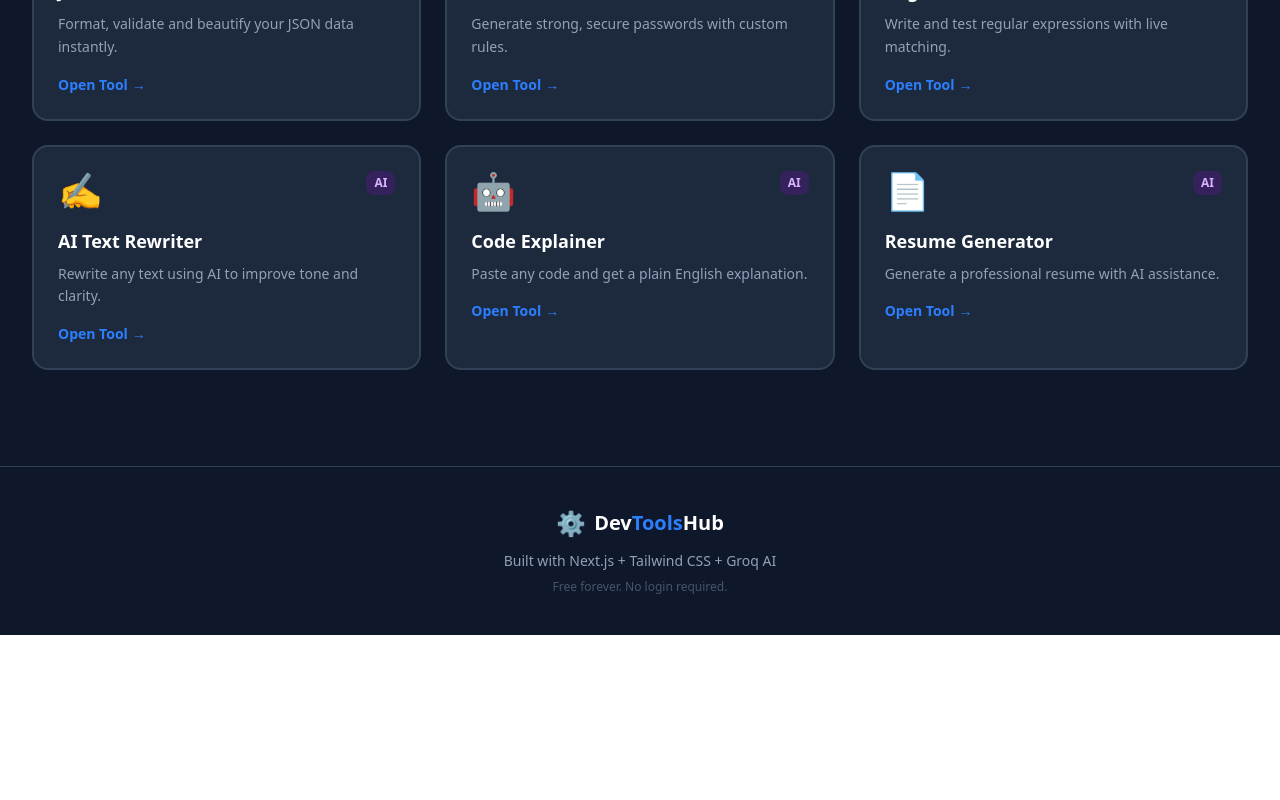
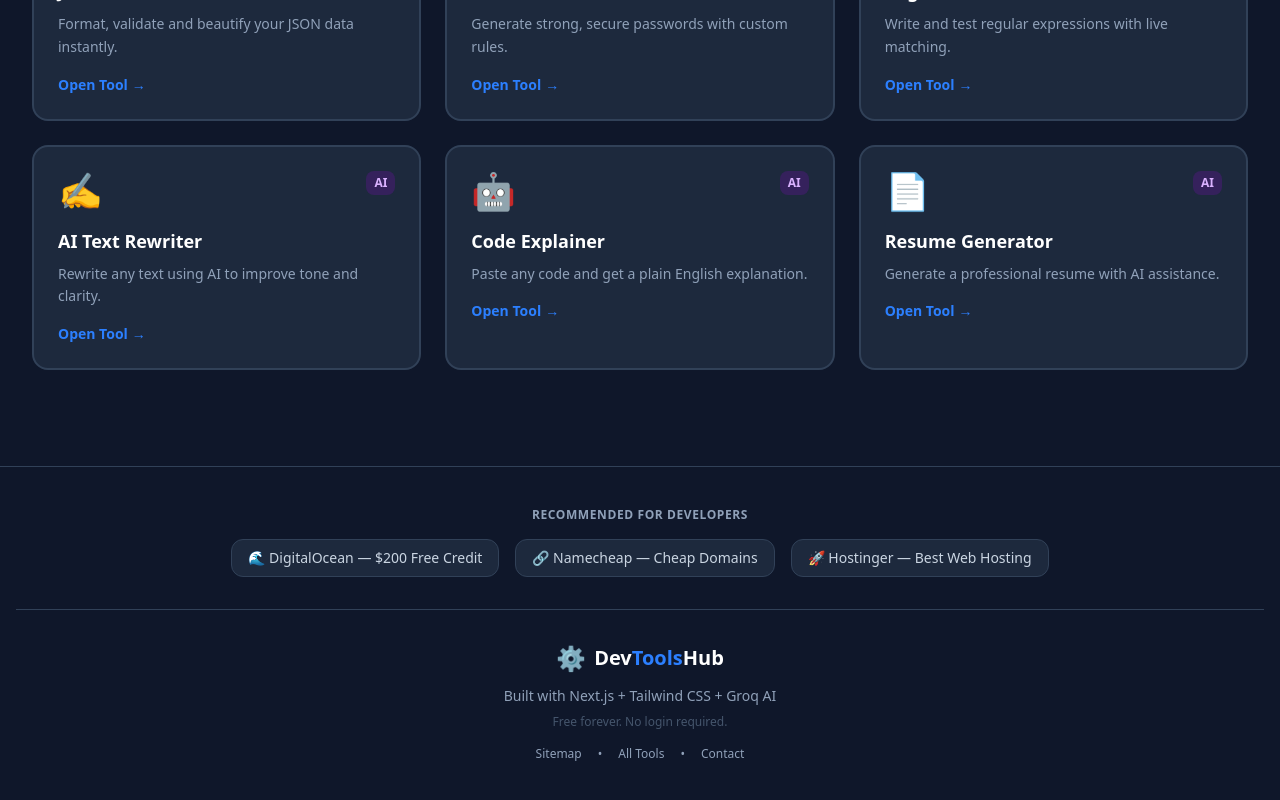
Before and after one commit to Uzair686/dev-tools-hub-frontend, a Next.js app: page / in a window 1280 px wide. Shown: the part 1035-1835 px from the top of the page. Before the commit the page ends 1670 px from the top, so only its background shows below. Built offline with nearby package versions, Linux system fonts and the light colour scheme.

Commit message:
Add SEO metadata, sitemap and robots.txt

```diff
--- a/src/app/page.tsx
+++ b/src/app/page.tsx
@@ -177,8 +177,7 @@ export default function Home() {
               <button
                 key={tag}
                 onClick={() => setActiveTag(tag)}
-                className={`px-4 py-2 rounded-xl text-sm font-semibold transition-all ${
-                  activeTag === tag
+                className={`px-4 py-2 rounded-xl text-sm font-semibold transition-all ${activeTag === tag
                     ? "bg-blue-500 text-white shadow-lg shadow-blue-500/20"
                     : "bg-white dark:bg-slate-800 text-slate-600 dark:text-slate-300 border border-slate-200 dark:border-slate-700 hover:border-blue-400"
                   }`}
@@ -232,7 +231,43 @@ export default function Home() {
 
       {/* Footer */}
       <footer className="border-t border-slate-200 dark:border-slate-700 py-10">
-        <div className="max-w-7xl mx-auto px-4 text-center">
+        <div className="max-w-7xl mx-auto px-4">
+
+          {/* Sponsored Section */}
+          <div className="text-center mb-8">
+            <p className="text-xs font-semibold text-slate-400 uppercase tracking-wider mb-4">
+              Recommended for Developers
+            </p>
+            <div className="flex flex-wrap justify-center gap-4">
+              <a
+                href="https://www.digitalocean.com/?refcode=https://m.do.co/c/ee6ae3a7358a"
+                target="_blank"
+                rel="noopener noreferrer"
+                className="flex items-center gap-2 px-4 py-2 rounded-xl bg-white dark:bg-slate-800 border border-slate-200 dark:border-slate-700 hover:border-blue-400 transition-all text-sm font-medium text-slate-700 dark:text-slate-300 hover:-translate-y-0.5"
+              >
+                🌊 DigitalOcean — $200 Free Credit
+              </a>
+              <a
+                href="https://www.namecheap.com/?aff=YOUR_AFF_ID"
+                target="_blank"
+                rel="noopener noreferrer"
+                className="flex items-center gap-2 px-4 py-2 rounded-xl bg-white dark:bg-slate-800 border border-slate-200 dark:border-slate-700 hover:border-blue-400 transition-all text-sm font-medium text-slate-700 dark:text-slate-300 hover:-translate-y-0.5"
+              >
+                🔗 Namecheap — Cheap Domains
+              </a>
+              <a
+                href="https://www.hostinger.com/affiliates"
+                target="_blank"
+                rel="noopener noreferrer"
+                className="flex items-center gap-2 px-4 py-2 rounded-xl bg-white dark:bg-slate-800 border border-slate-200 dark:border-slate-700 hover:border-blue-400 transition-all text-sm font-medium text-slate-700 dark:text-slate-300 hover:-translate-y-0.5"
+              >
+                🚀 Hostinger — Best Web Hosting
+              </a>
+            </div>
+          </div>
+
+          {/* Divider */}
+          <div className="border-t border-slate-200 dark:border-slate-700 pt-8 text-center">
             <div className="flex items-center justify-center gap-2 mb-3">
               <span className="text-2xl">⚙️</span>
               <span className="font-bold text-xl text-slate-900 dark:text-white">
@@ -245,6 +280,15 @@ export default function Home() {
             <p className="text-slate-400 dark:text-slate-600 text-xs mt-2">
               Free forever. No login required.
             </p>
+            <div className="flex justify-center gap-4 mt-4 text-xs text-slate-400">
+              <a href="/sitemap.xml" className="hover:text-blue-500 transition-colors">Sitemap</a>
+              <span>•</span>
+              <a href="/#tools" className="hover:text-blue-500 transition-colors">All Tools</a>
+              <span>•</span>
+              <a href="mailto:uzairchohan686@gmail.com" className="hover:text-blue-500 transition-colors">Contact</a>
+            </div>
+          </div>
+
         </div>
       </footer>
     </>
```
Lines whose indentation alone changed are shown as unchanged.
